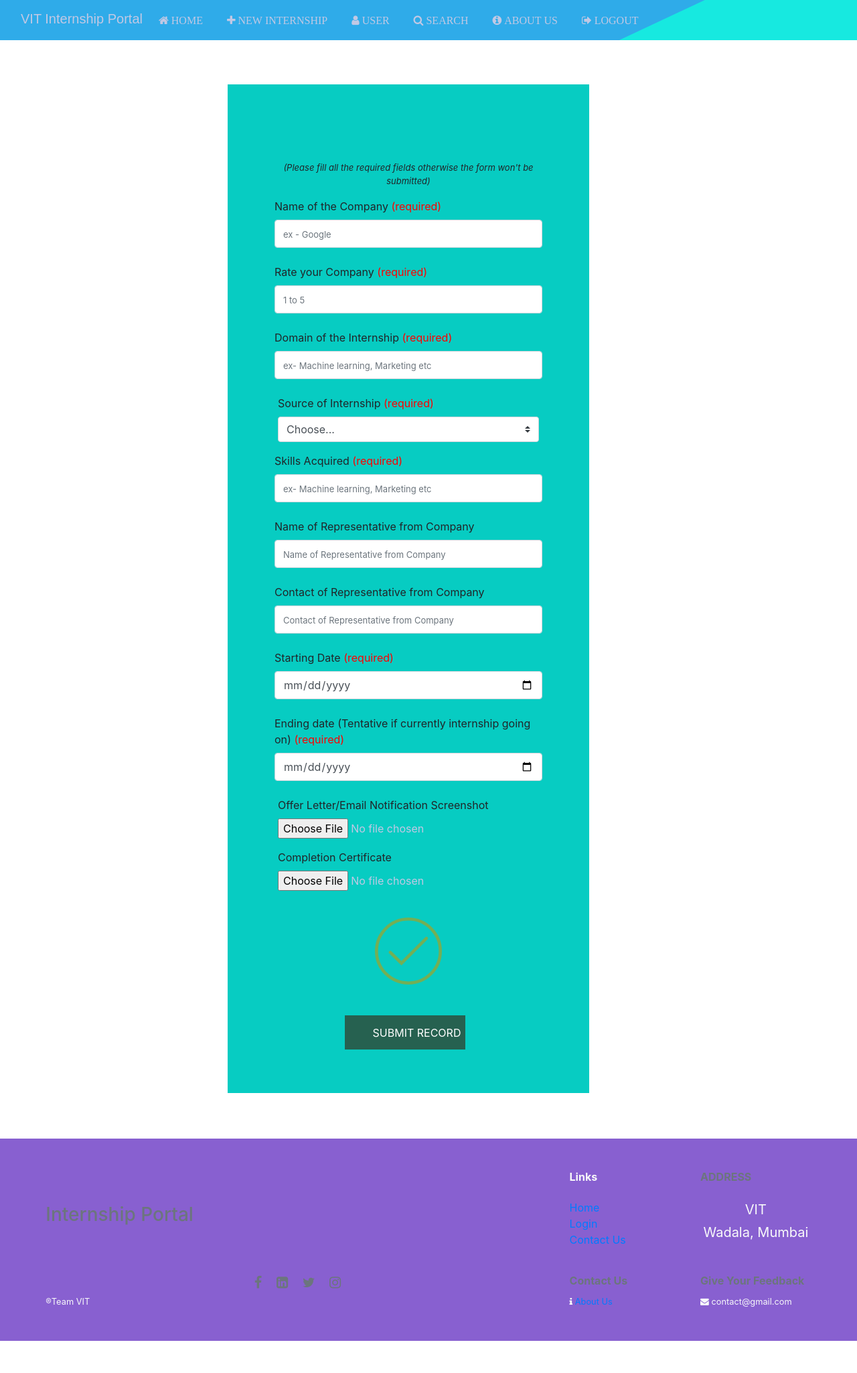
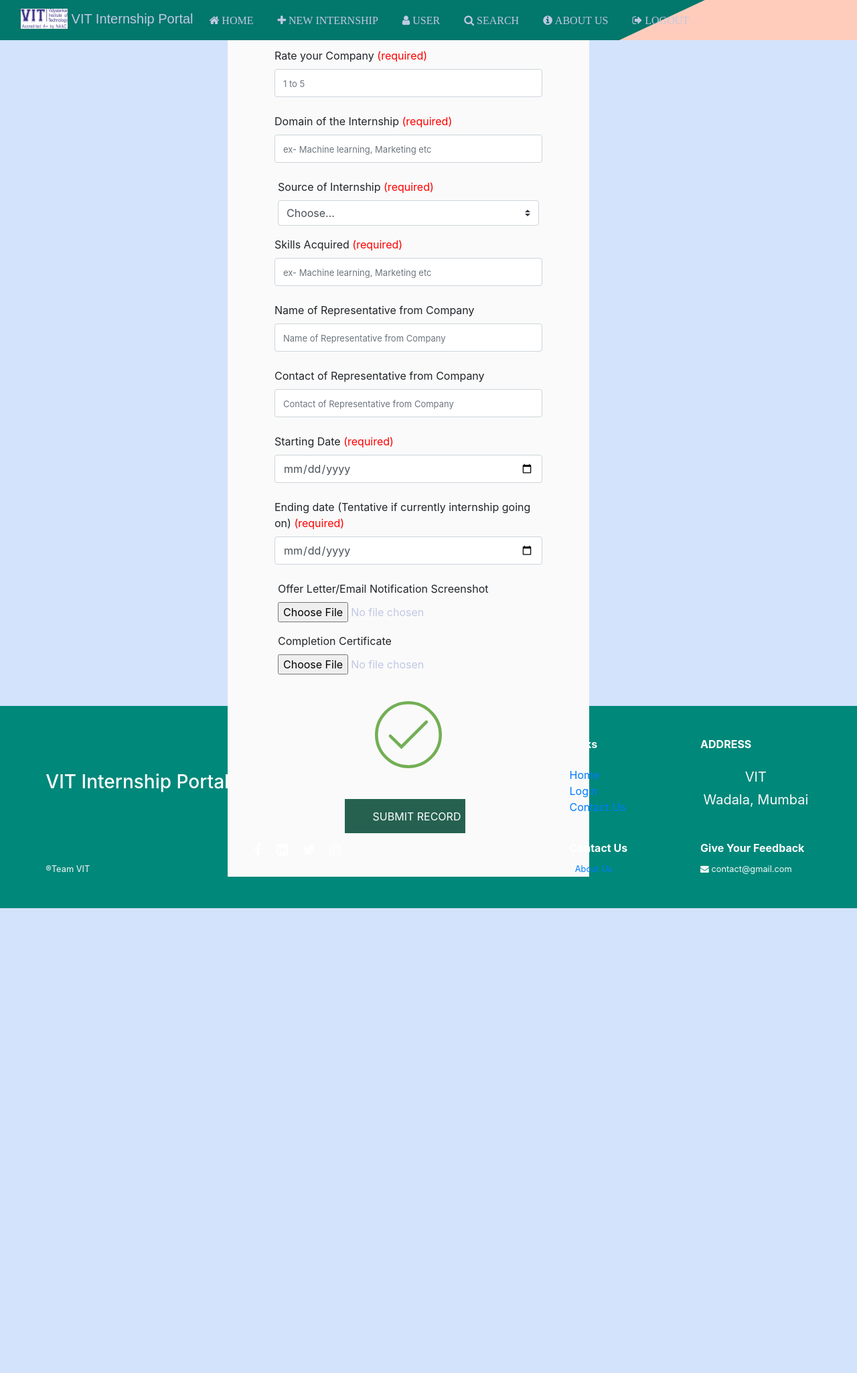
Before and after one commit to riya-ingale/InternshipPortal, a Flask app: page /newinternship in a window 1280 px wide. Shown: the whole page at 67% size. After the commit the page ends 1356 px from the top, so only its background shows below. Run offline with Flask 2, Linux system fonts and the light colour scheme; a user stored in the database is signed in; some libraries are stand-ins or nearby versions; some web fonts are replaced.

Commit message:
'logoandtheme'

```diff
--- a/static/css/newinternship.css
+++ b/static/css/newinternship.css
@@ -62,7 +62,7 @@
 
 #wizard {
   min-height: 570px;
-  background: #07ccc2;
+  background: #fafafa;
   margin-right: 60px;
   padding: 107px 75px 65px;
   margin-top: 20px;
@@ -93,7 +93,7 @@
 
 .steps ul li.first a,
 .steps ul li.checked a {
-  background: #7d52cc;
+  background: #00887a;
   transition: all 0.5s ease;
 }
 
@@ -218,7 +218,7 @@
   height: 51px;
   width: 135px;
   align-items: center;
-  background: #7d53cc;
+  background: #00887a;
   cursor: pointer;
   color: #fff !important;
   position: relative;
--- a/static/css/styles.css
+++ b/static/css/styles.css
@@ -43,7 +43,7 @@
   width: 100%;
   position: absolute;
   height: 100%;
-  background-color: #17E9E0;
+  background-color: #FFCCBC;
   clip-path: polygon(81% 0, 100% 0, 100% 50%, 100% 100%, 71% 100%);
   transition: 1s all;
 }
@@ -64,7 +64,7 @@
 }
 
 .navbar-red {
-  background-color: #2fabe9;
+  background-color: #02776b;
   color: #266150;
 }
 
--- a/templates/newinternship.html
+++ b/templates/newinternship.html
@@ -17,11 +17,14 @@
     <script src="http://code.jquery.com/jquery-1.11.3.min.js"></script>
     <title>Internship Portal</title>
   </head>
-  <body style="background-color: #ffffff">
+  <body style="background-color: #D3E3Fc">
     <nav class="navbar navbar-expand-lg navbar-red navbar-dark">
       <div class="wrap"></div>
       <div class="container-fluid all-show">
-        <a class="navbar-brand" href="#" style="color: #C1C8E4">VIT Internship Portal</a>
+        <a class="navbar-brand" href="#" style="color: #C1C8E4">
+          <img src="..\static\img\VIT.png" width="70" height="30" class="d-inline-block align-top" alt="">
+          VIT Internship Portal
+        </a>
         <button
           class="navbar-toggler"
           type="button"
@@ -80,7 +83,7 @@
       <br>
     </p>
     <script src="https://cdnjs.cloudflare.com/ajax/libs/jquery-steps/1.1.0/jquery.steps.min.js"></script>
-    <div class="wrapper">
+    <div class="wrapper" style="height: 900px;">
       <form method="POST" enctype="multipart/form-data">
         <div id="wizard">
           <!-- SECTION 1 -->
@@ -268,16 +271,14 @@
 
     <div
       class="container-fluid pb-0 mb-0 justify-content-center text-light"
-      style="background-color: #8860D0"
+      style="background-color: #00887a"
     >
       <footer>
         <div class="row my-5 justify-content-center py-5">
           <div class="col-11">
             <div class="row">
               <div class="col-xl-8 col-md-4 col-sm-4 col-12 my-auto mx-auto a">
-                <h3 class="text-muted mb-md-0 mb-5 bold-text">
-                  Internship Portal
-                </h3>
+                <h3 class=" mb-md-0 mb-5 bold-text"  style="color: #ffffff;"> VIT Internship Portal</h3>
               </div>
               <div class="col-xl-2 col-md-4 col-sm-4 col-12">
                 <h6 class="mb-3 mb-lg-4 bold-text"><b>Links</b></h6>
@@ -288,7 +289,7 @@
                 </ul>
               </div>
               <div class="col-xl-2 col-md-4 col-sm-4 col-12">
-                <h6 class="mb-3 mb-lg-4 text-muted bold-text mt-sm-0 mt-5">
+                <h6 class="mb-3 mb-lg-4 bold-text mt-sm-0 mt-5" style="color: #ffffff;">
                   <b>ADDRESS</b>
                 </h6>
                 <p class="mb-1">VIT</p>
@@ -307,16 +308,16 @@
               >
                 <p class="social text-muted mb-0 pb-0 bold-text">
                   <span class="mx-2"
-                    ><i class="fa fa-facebook" aria-hidden="true"></i
+                    ><i class="fa fa-facebook" aria-hidden="true" style="color: #ffffff;"></i
                   ></span>
                   <span class="mx-2"
-                    ><i class="fa fa-linkedin-square" aria-hidden="true"></i
+                    ><i class="fa fa-linkedin-square" aria-hidden="true" style="color: #ffffff;"></i
                   ></span>
                   <span class="mx-2"
-                    ><i class="fa fa-twitter" aria-hidden="true"></i
+                    ><i class="fa fa-twitter" aria-hidden="true" style="color: #ffffff;"></i
                   ></span>
                   <span class="mx-2"
-                    ><i class="fa fa-instagram" aria-hidden="true"></i
+                    ><i class="fa fa-instagram" aria-hidden="true" style="color: #ffffff;"></i
                   ></span>
                 </p>
                 <small class="rights"><span>&#174;</span>Team VIT </small>
@@ -328,7 +329,7 @@
                   align-self-end
                 "
               >
-                <h6 class="mt-55 mt-2 text-muted bold-text">
+                <h6 class="mt-55 mt-2  bold-text" style="color: #ffffff;">
                   <b>Contact Us</b>
                 </h6>
                 <small>
@@ -344,7 +345,7 @@
                   mt-3
                 "
               >
-                <h6 class="mt-55 mt-2 text-muted bold-text">
+                <h6 class="mt-55 mt-2 bold-text" style="color: #ffffff;">
                   <b>Give Your Feedback</b>
                 </h6>
                 <small>
```
Also changed, not shown: templates/editprofile.html (+4 -3 lines), templates/index.html (+7 -4 lines), templates/profile.html (+14 -13 lines), templates/search.html (+4 -3 lines), InternshipPortal_Database.db.
